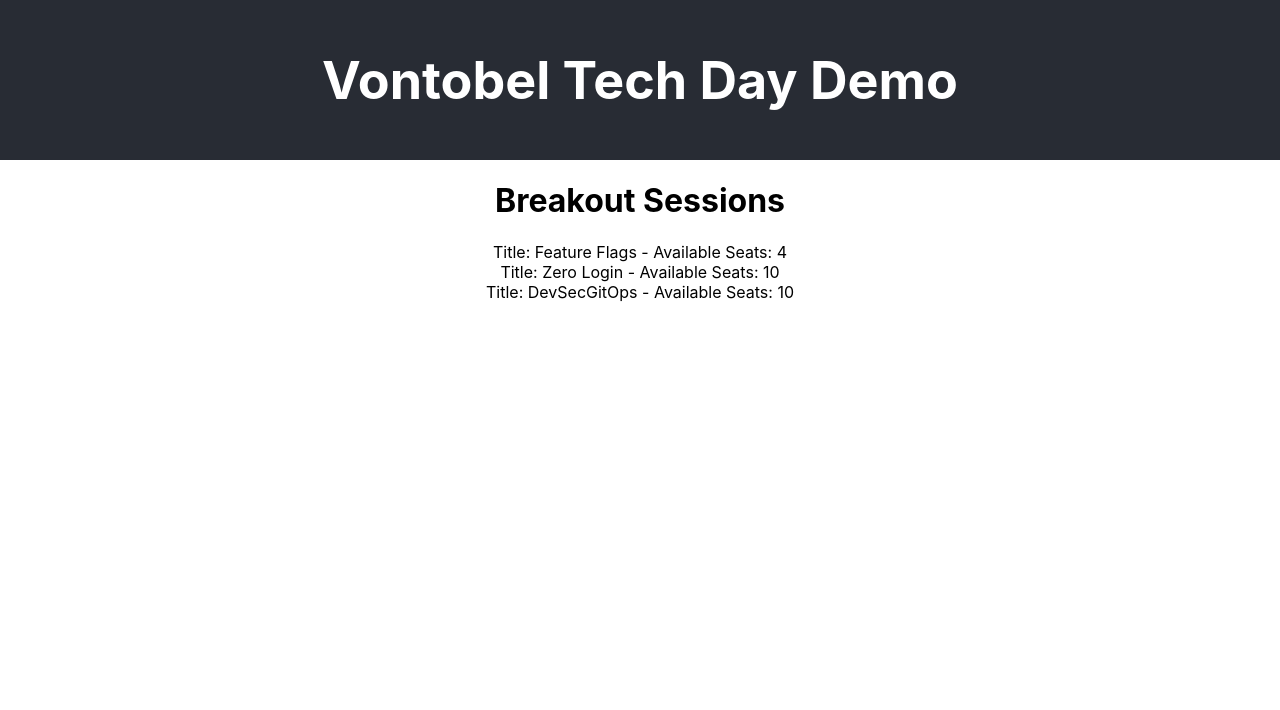
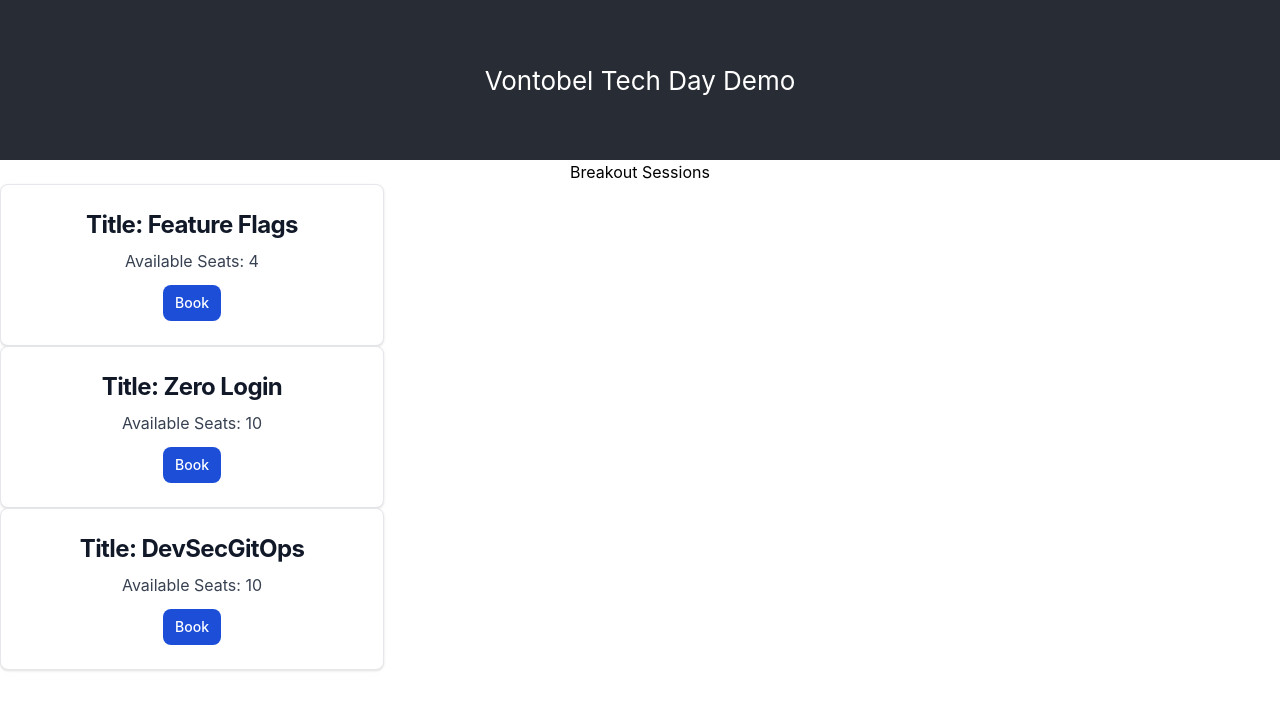
Before and after one commit to frnkst/vt-tech-day-demo, a React (Vite) app: page / in a window 1280 px wide. Shown: the top 710 px of the page. Built offline with nearby package versions, Linux system fonts and the light colour scheme.

Commit message:
add tailwind css

```diff
--- a/package.json
+++ b/package.json
@@ -34,13 +34,16 @@
     "@typescript-eslint/eslint-plugin": "^5.42.0",
     "@typescript-eslint/parser": "^5.42.0",
     "@vitejs/plugin-react": "^3.0.0",
+    "autoprefixer": "^10.4.14",
     "eslint": "^8.27.0",
     "eslint-plugin-no-cstyle-for-loop": "^1.2.0",
     "eslint-plugin-react": "^7.31.10",
     "husky": "^8.0.1",
     "jsdom": "^21.1.0",
     "lint-staged": "^13.0.3",
+    "postcss": "^8.4.21",
     "sass": "^1.56.0",
+    "tailwindcss": "^3.2.7",
     "typescript": "^4.9.5",
     "vite": "^4.0.0",
     "vite-plugin-svgr": "^2.4.0",
--- /dev/null
+++ b/postcss.config.js
@@ -0,0 +1,6 @@
+module.exports = {
+  plugins: {
+    tailwindcss: {},
+    autoprefixer: {},
+  },
+}
--- a/src/App.tsx
+++ b/src/App.tsx
@@ -24,7 +24,19 @@
         <h1>Vontobel Tech Day Demo</h1>
       </header>
       <h1>Breakout Sessions</h1>
-      {breakouts.map(breakout => (<div key={breakout.title}>Title: {breakout.title} - Available Seats: {breakout.availableSeats}</div>))}
+      {breakouts.map(breakout => (
+          <div data-testid={breakout.title} key={breakout.title}
+              className="max-w-sm p-6 bg-white border border-gray-200 rounded-lg shadow dark:bg-gray-800 dark:border-gray-700">
+            <a href="#">
+              <h5 className="mb-2 text-2xl font-bold tracking-tight text-gray-900 dark:text-white">Title: {breakout.title}</h5>
+            </a>
+            <p className="mb-3 font-normal text-gray-700 dark:text-gray-400">Available Seats: {breakout.availableSeats}</p>
+            <a href="#"
+               className="inline-flex items-center px-3 py-2 text-sm font-medium text-center text-white bg-blue-700 rounded-lg hover:bg-blue-800 focus:ring-4 focus:outline-none focus:ring-blue-300 dark:bg-blue-600 dark:hover:bg-blue-700 dark:focus:ring-blue-800">
+              Book
+            </a>
+          </div>
+      ))}
     </div>
   )
 }
--- a/src/index.css
+++ b/src/index.css
@@ -1,3 +1,7 @@
+@tailwind base;
+@tailwind components;
+@tailwind utilities;
+
 body {
   margin: 0;
   font-family: -apple-system, BlinkMacSystemFont, 'Segoe UI', 'Roboto', 'Oxygen',
--- /dev/null
+++ b/tailwind.config.js
@@ -0,0 +1,11 @@
+/** @type {import('tailwindcss').Config} */
+module.exports = {
+  content: [
+    "./index.html",
+    "./src/**/*.{js,ts,jsx,tsx}",
+  ],
+  theme: {
+    extend: {},
+  },
+  plugins: [],
+}
```
Also changed, not shown: 2 other files (tests, documents, lock files or other folders).
